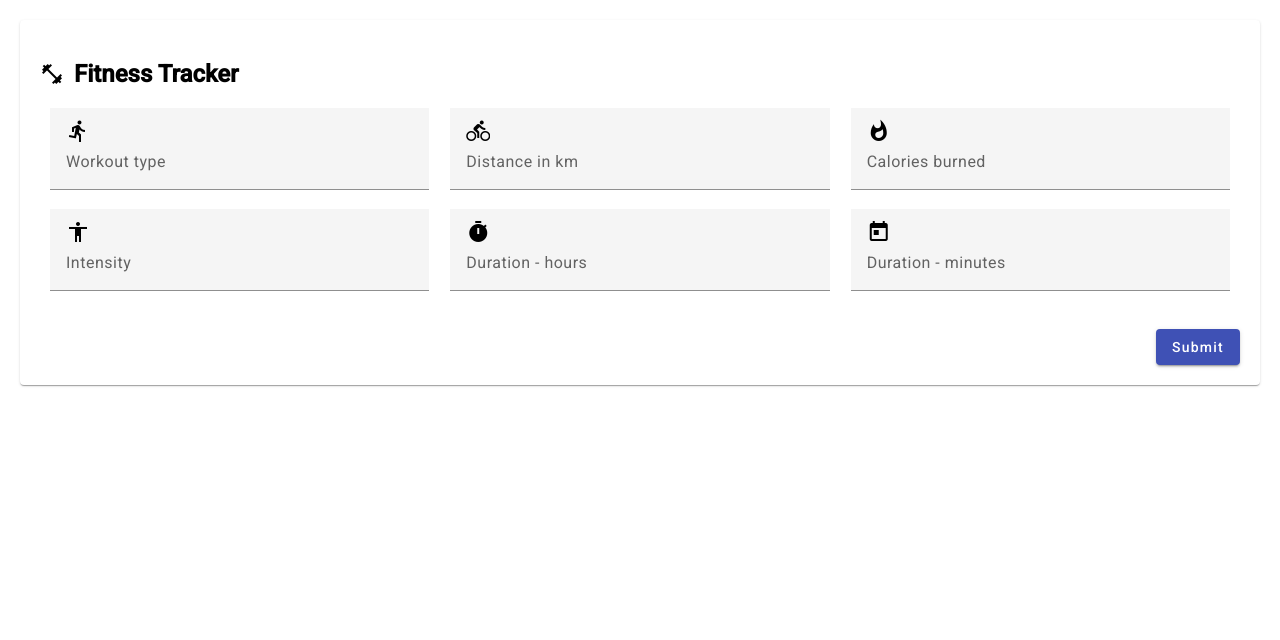
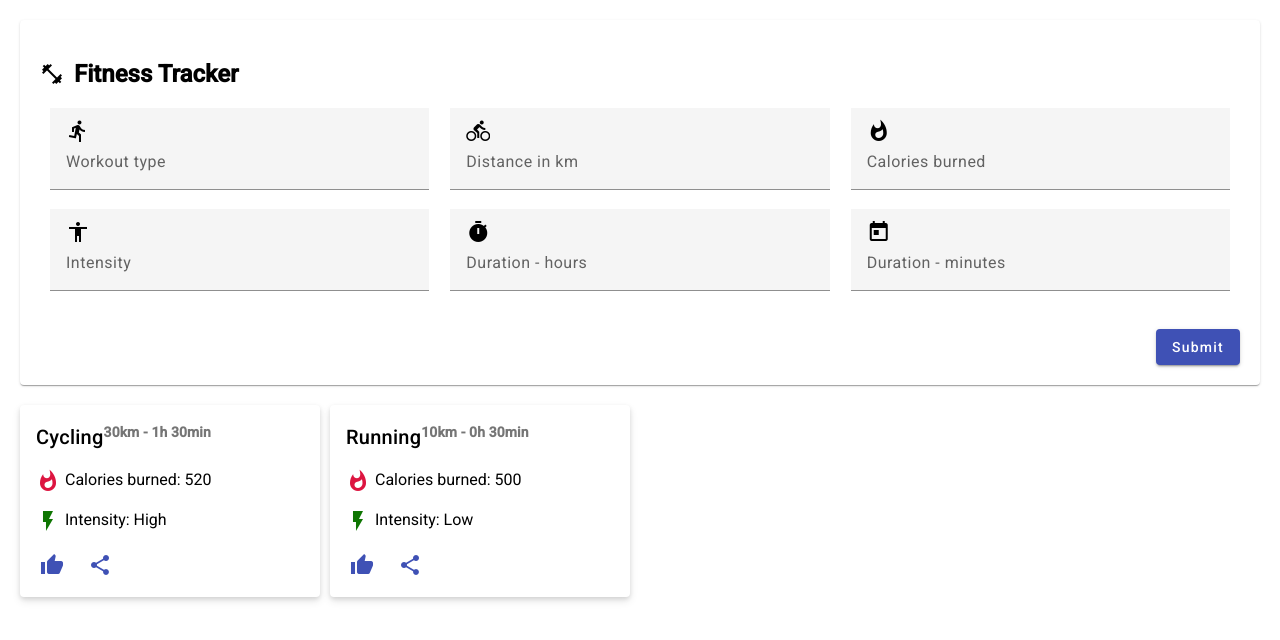
Before and after one commit to yvetal/fitness-tracker-fe, an Angular app: page / in a window 1280 px wide. Shown: the top 640 px of the page. Built offline with nearby package versions, Linux system fonts and the light colour scheme.

Commit message:
Add parent component for activity log add form and activity log list #9

```diff
--- a/src/app/activity-log-add-form/activity-log-add-form.component.ts
+++ b/src/app/activity-log-add-form/activity-log-add-form.component.ts
@@ -6,6 +6,8 @@ import { ActivityLogService } from '../activity-log.service';
 import { MatGridListModule } from '@angular/material/grid-list';
 import { MatCardModule } from '@angular/material/card';
 import { MatIconModule } from '@angular/material/icon';
+
+import { Output, EventEmitter } from '@angular/core';
 
 @Component({
   selector: 'app-activity-log-add-form',
@@ -27,10 +29,12 @@ export class ActivityLogAddFormComponent {
   intensityControl = new FormControl('');
   durationHoursControl = new FormControl('');
   durationMinutesControl = new FormControl('');
+
+  @Output() newItemEvent = new EventEmitter<Object>();
+
   constructor(private service: ActivityLogService) { }
   submit() {
-    console.log(this.typeControl)
-    this.service.addActivityLog({
+    let addedActivityLog = {
       'type': this.typeControl.value,
       'duration': {
         'hours': parseInt(this.durationHoursControl.value || '0'),
@@ -40,11 +44,8 @@ export class ActivityLogAddFormComponent {
 
       "calories": parseInt(this.caloriesControl.value || '0'),
       "intensity": this.intensityControl.value
-    })
-    this.service.getActivityLogs().subscribe(
-      (response) => {
-        console.log(response)
-      }
-    )
+    }
+
+    this.newItemEvent.emit(addedActivityLog);
   }
 }
--- a/src/app/activity-log-list/activity-log-list.component.html
+++ b/src/app/activity-log-list/activity-log-list.component.html
@@ -1,5 +1,5 @@
 <div class="card-container">
-  <div *ngFor="let activityLog of response?.activityLogs" class="card-item">
+  <div *ngFor="let activityLog of activityLogs" class="card-item">
     <app-activity-log [activityLog]="activityLog"></app-activity-log>
   </div>
 </div>
--- a/src/app/activity-log-list/activity-log-list.component.ts
+++ b/src/app/activity-log-list/activity-log-list.component.ts
@@ -1,4 +1,4 @@
-import { Component, OnInit } from '@angular/core';
+import { Component, Input, OnInit } from '@angular/core';
 import { CommonModule } from '@angular/common';
 import { ActivityLogComponent } from '../activity-log/activity-log.component';
 import { ActivityLogService } from '../activity-log.service';
@@ -10,17 +10,10 @@ import { ActivityLogService } from '../activity-log.service';
   templateUrl: './activity-log-list.component.html',
   styleUrl: './activity-log-list.component.scss'
 })
-export class ActivityLogListComponent implements OnInit {
-  response: any
+export class ActivityLogListComponent{
+  @Input()
+  activityLogs: any
   constructor(private service: ActivityLogService) { }
 
-  ngOnInit(): void {
-    this.fetchActivityLogs();
-  }
 
-  fetchActivityLogs(): void {
-    this.service.getActivityLogs().subscribe((response) => {
-      this.response = response
-    })
-  }
 }
--- a/src/app/activity-log.service.ts
+++ b/src/app/activity-log.service.ts
@@ -5,37 +5,35 @@ import { of } from 'rxjs';
   providedIn: 'root'
 })
 export class ActivityLogService {
-  activityLogResponse = {
-    'activityLogs': [
-      // {
-      //   "duration": {
-      //     "hours": 1,
-      //     "minutes": 30
-      //   },
-      //   "distanceInKm": 30,
-      //   "calories": 520,
-      //   "intensity": "High",
-      //   "type": "Cycling"
-      // }, {
-      //   "duration": {
-      //     "hours": 0,
-      //     "minutes": 30
-      //   },
-      //   "distanceInKm": 10,
-      //   "calories": 500,
-      //   "intensity": "Low",
-      //   "type": "Running"
-      // },
+  activityLogs = [
+      {
+        "duration": {
+          "hours": 1,
+          "minutes": 30
+        },
+        "distanceInKm": 30,
+        "calories": 520,
+        "intensity": "High",
+        "type": "Cycling"
+      }, {
+        "duration": {
+          "hours": 0,
+          "minutes": 30
+        },
+        "distanceInKm": 10,
+        "calories": 500,
+        "intensity": "Low",
+        "type": "Running"
+      }
     ]
-  }
 
   constructor() { }
 
   getActivityLogs() {
-    return of(this.activityLogResponse)
+    return of(this.activityLogs)
   }
 
   addActivityLog(activityLog: any) {
-    this.activityLogResponse.activityLogs = this.activityLogResponse.activityLogs.concat(activityLog)
+    this.activityLogs = this.activityLogs.concat(activityLog)
   }
 }
--- /dev/null
+++ b/src/app/activity-logs/activity-logs.component.html
@@ -0,0 +1,2 @@
+<app-activity-log-add-form (newItemEvent)="addActivityLog($event)"></app-activity-log-add-form>
+<app-activity-log-list [activityLogs]="activityLogs"></app-activity-log-list>
--- /dev/null
+++ b/src/app/activity-logs/activity-logs.component.ts
@@ -0,0 +1,39 @@
+import { Component, OnInit } from '@angular/core';
+import { ActivityLogAddFormComponent } from '../activity-log-add-form/activity-log-add-form.component';
+import { ActivityLogListComponent } from '../activity-log-list/activity-log-list.component';
+import { ActivityLogService } from '../activity-log.service';
+
+@Component({
+  selector: 'app-activity-logs',
+  standalone: true,
+  imports: [ActivityLogAddFormComponent, ActivityLogListComponent],
+  templateUrl: './activity-logs.component.html',
+  styleUrl: './activity-logs.component.scss'
+})
+export class ActivityLogsComponent implements OnInit{
+  activityLogs: any
+
+  constructor(private service: ActivityLogService) { }
+
+  ngOnInit() {
+    this.getActivityLogs()
+  }
+
+  getActivityLogs() {
+    this.service.getActivityLogs().subscribe(
+      (response) => {
+        this.activityLogs = response
+      }
+    )
+  }
+
+  addActivityLog(activityLog: object) {
+    this.service.addActivityLog(activityLog)
+    this.service.getActivityLogs().subscribe(
+      (response) => {
+        console.log(response)
+      }
+    )
+    this.getActivityLogs()
+  }
+}
--- a/src/app/app.component.html
+++ b/src/app/app.component.html
@@ -1,2 +1 @@
-<app-activity-log-add-form></app-activity-log-add-form>
-<app-activity-log-list></app-activity-log-list>
+<app-activity-logs></app-activity-logs>
--- a/src/app/app.component.ts
+++ b/src/app/app.component.ts
@@ -2,12 +2,13 @@ import { Component, NgModule } from '@angular/core';
 import { RouterOutlet } from '@angular/router';
 import { ActivityLogAddFormComponent } from './activity-log-add-form/activity-log-add-form.component';
 import { ActivityLogListComponent } from "./activity-log-list/activity-log-list.component";
+import { ActivityLogsComponent } from './activity-logs/activity-logs.component';
 @Component({
   selector: 'app-root',
   standalone: true,
   templateUrl: './app.component.html',
   styleUrl: './app.component.scss',
-  imports: [RouterOutlet, ActivityLogAddFormComponent, ActivityLogListComponent]
+  imports: [RouterOutlet, ActivityLogsComponent]
 })
 export class AppComponent {
   title = 'fitness-tracker-fe';
```
Also changed, not shown: src/app/activity-logs/activity-logs.component.scss (added), 1 other file (tests, documents, lock files or other folders).
